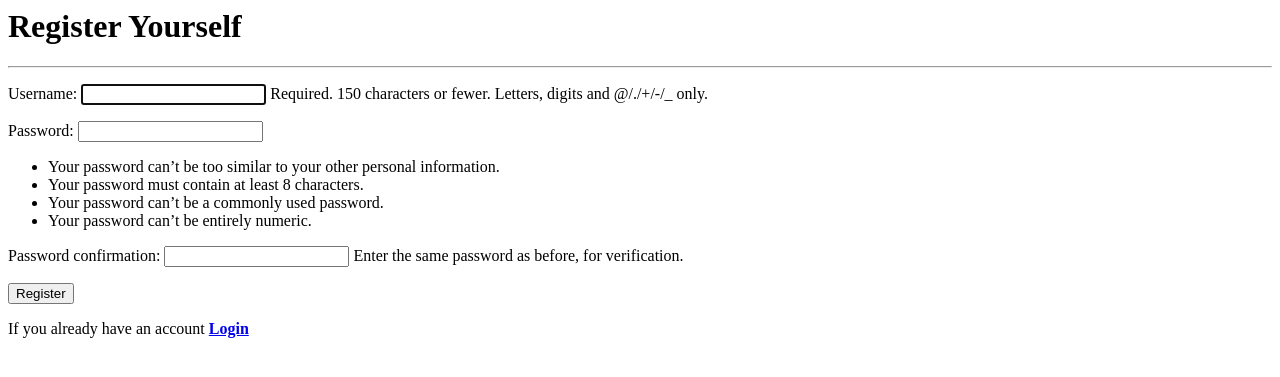
After one commit to DarkSchokolade/DjangoBlog-Vito, a Django app: page /boards/register/ in a window 1280 px wide. The commit adds this page. Shown: the top 377 px of the page. Run offline with Django 3.2, Linux system fonts and the light colour scheme.

Commit message:
🏹 Added Registration Page 🪁

```diff
--- a/myproject/boards/forms.py
+++ b/myproject/boards/forms.py
@@ -1,6 +1,7 @@
 from django.forms import ModelForm
 from django import forms
 from django.contrib.auth.models import User
+from django.contrib.auth.forms import UserCreationForm
 
 from .models import Topic
 
@@ -10,3 +11,8 @@ class TopicForm(ModelForm):
         fields = ['subject']
         # fields = '__all__'
         # exclude = ['starter']
+
+class CreateUserForm(UserCreationForm):
+    class Meta:
+        model = User
+        fields = ['username', 'email', 'password1', 'password2']
--- /dev/null
+++ b/myproject/boards/templates/boards/register.html
@@ -0,0 +1,9 @@
+<h1>Register Yourself</h1>
+<hr>
+<form action="" method="post">
+    {% csrf_token %}
+    {{ form.as_p }}
+    <input type="submit" value="Register">
+</form>
+
+<p>If you already have an account <strong><a href="{% url 'boards:login' %}">Login</a></strong></p>
--- a/myproject/boards/urls.py
+++ b/myproject/boards/urls.py
@@ -4,6 +4,7 @@ from . import views
 app_name = 'boards' #namespacing your app
 
 urlpatterns = [
+    path('register/', views.registerPage, name='register'),
     path('login/', views.loginPage, name='login'),
     path('logout/', views.logoutUser, name='logout'),
 
--- a/myproject/boards/views.py
+++ b/myproject/boards/views.py
@@ -4,10 +4,23 @@ from django.contrib.auth import authenticate, login, logout
 from django.contrib import messages
 
 from django.forms import inlineformset_factory
+from django.contrib.auth.decorators import login_required
 
 # Create your views here.
 from .models import *
-from .forms import TopicForm
+from .forms import TopicForm, UserCreationForm
+
+def registerPage(request):
+    form = UserCreationForm()
+    if request.method == 'POST':
+        form = UserCreationForm(request.POST)
+        if form.is_valid():
+            form.save()
+            user = form.cleaned_data.get('username')
+            messages.success(request,'Account Created as: ' + user)
+            return redirect('boards:login')
+    context = {'form': form}
+    return render(request, 'boards/register.html', context)
 
 def loginPage(request):
     if request.method == 'POST':
@@ -26,12 +39,14 @@ def logoutUser(request):
     logout(request)
     return redirect('boards:login')
 
+@login_required(login_url='boards:login')
 def home(request):
     boards_list = Board.objects.all()
     context = {'boards_list': boards_list}
     return render(request, 'boards/index.html', context)
     # return HttpResponse("this is the home page of BOARDS")
 
+@login_required(login_url='boards:login')
 def topicsPage(request, pk):
     board = Board.objects.get(id=pk)
     # form = TopicForm(initial={'board': board, 'starter': request.user})
```
Also changed, not shown: myproject/boards/templates/boards/login.html (+4 -7 lines), myproject/db.sqlite3.
